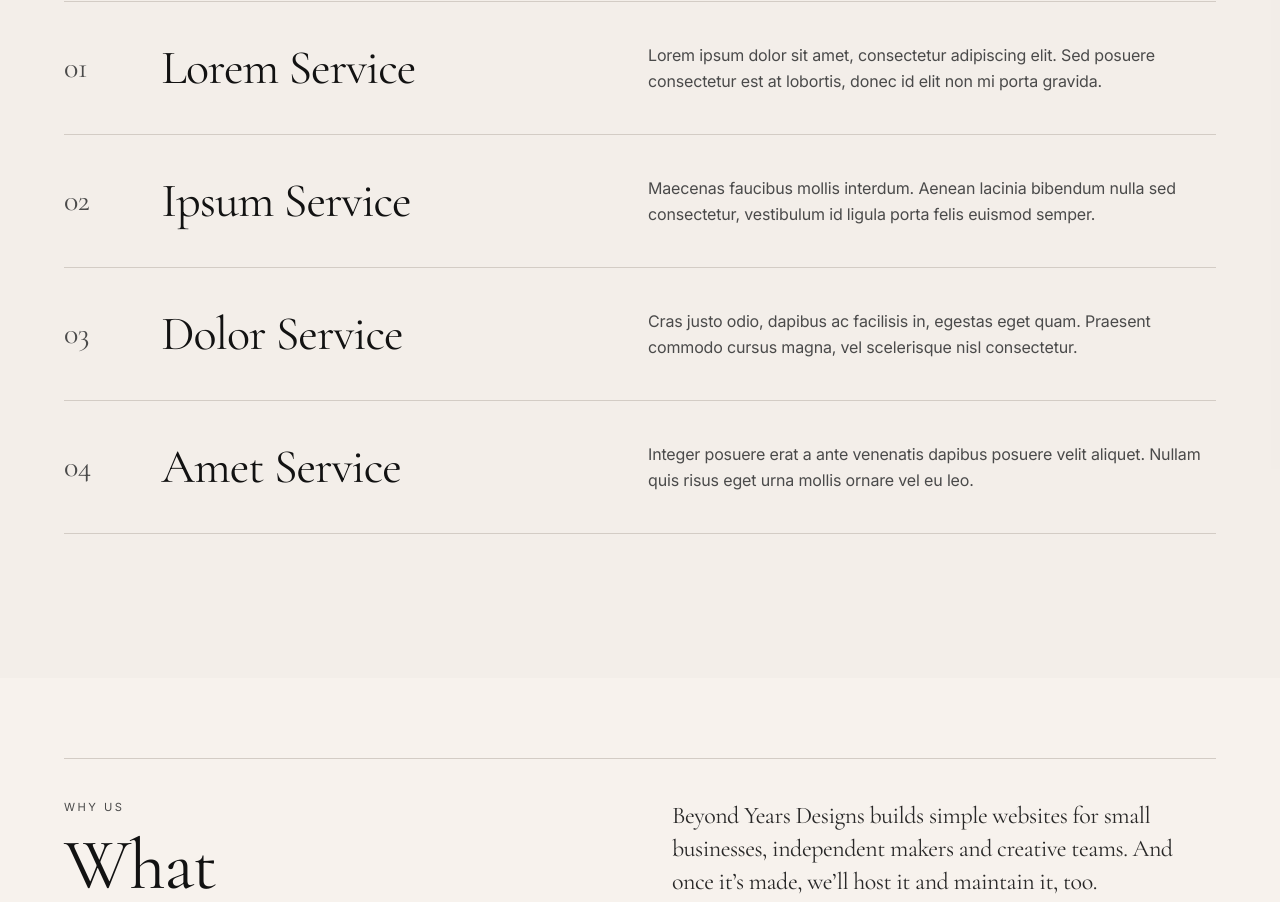
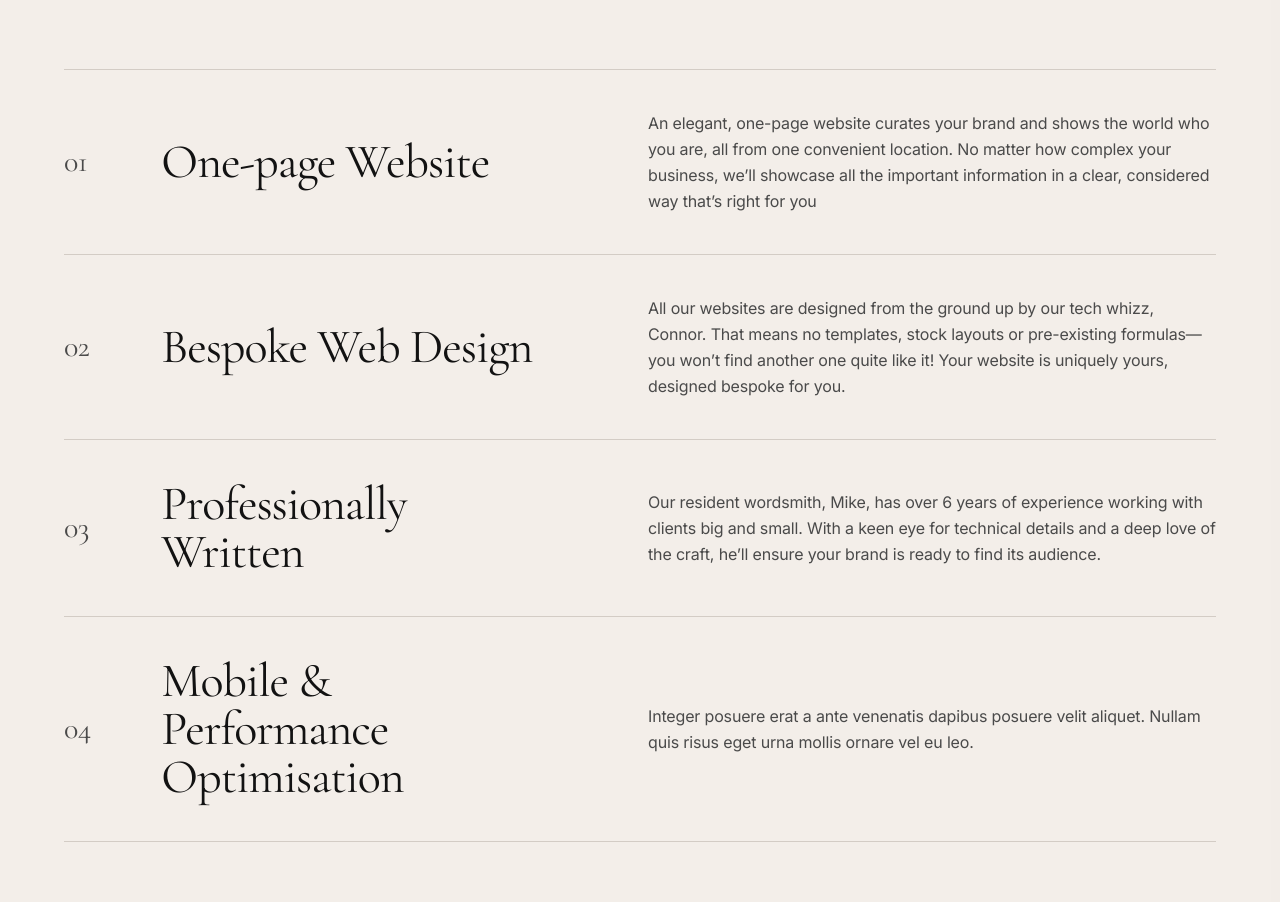
Before and after one commit to CJD115/Beyond-Years-Designs, a React (Vite) app: page / in a window 1280 px wide. Shown: the part 5882-6784 px from the top of the page. Built offline with nearby package versions, Linux system fonts and the light colour scheme.

Commit message:
Added copy for services, About section copy updated. Proccess new copy added

```diff
--- a/src/components/studio/About.jsx
+++ b/src/components/studio/About.jsx
@@ -4,13 +4,13 @@ const TEAM = [
   {
     name: "Connor",
     role: "Tech Whizz",
-    bio: "Lorem ipsum dolor sit amet, consectetur adipiscing elit. Integer posuere erat a ante venenatis dapibus posuere velit aliquet.",
+    bio: "Connor is the tech whizz behind BEYOND YEARS DESIGNS. A full-stack developer with several years of experience, he’s built websites and digital applications across industries from local high-street hairdressers to nationally accredited auction houses and high-end property developers. He handles the technical side of every project, from building the site itself to making sure everything works as it should. ",
     image: "",
   },
   {
     name: "Mike",
     role: "Copywriter",
-    bio: "Praesent commodo cursus magna, vel scelerisque nisl consectetur et. Cras mattis consectetur purus sit amet fermentum.",
+    bio: "Mike is the resident wordsmith at BEYOND YEARS DESIGNS, bringing four years of professional writing experience to the team. He’s written for businesses across automotive resale, financial advice, and construction, as well as working on creative writing of his own. He takes care of the words: shaping the information, finding the right way to say it, and making sure your website actually sounds like your business.",
     image: "",
   },
 ];
--- a/src/components/studio/Footer.jsx
+++ b/src/components/studio/Footer.jsx
@@ -49,7 +49,7 @@ export default function Footer() {
 
         <div className="mt-16 md:mt-24 flex flex-col md:flex-row md:items-end md:justify-between gap-6">
           <p className="font-display text-[12vw] md:text-[8vw] leading-[0.85] tracking-[-0.03em] text-background/90">
-            Lorem, XX
+            Bristol, UK
           </p>
           <div className="flex flex-col md:items-end gap-1 text-sm text-background/50">
             <span className="flex items-center gap-2">
--- a/src/components/studio/Process.jsx
+++ b/src/components/studio/Process.jsx
@@ -4,7 +4,7 @@ const STEPS = [
   {
     no: "01",
     title: "Groundwork",
-    body: "Firstly, we’ll discuss the kind of style and content you might want, and get an understanding of your vision for the site. We’ll arrange any follow-ups and outline theprocess going forward in more detail. ",
+    body: "First of, we’ll discuss the kind of style and content you want, and get an understanding of your vision for the site. We’ll arrange any follow-ups and outline the process going forward in more detail.",
   },
   {
     no: "02",
--- a/src/components/studio/Services.jsx
+++ b/src/components/studio/Services.jsx
@@ -4,22 +4,22 @@ import Reveal from "./Reveal";
 const SERVICES = [
   {
     no: "01",
-    title: "Lorem Service",
-    body: "Lorem ipsum dolor sit amet, consectetur adipiscing elit. Sed posuere consectetur est at lobortis, donec id elit non mi porta gravida.",
+    title: "One-page Website",
+    body: "An elegant, one-page website curates your brand and shows the world who you are, all from one convenient location. No matter how complex your business, we’ll showcase all the important information in a clear, considered way that’s right for you",
   },
   {
     no: "02",
-    title: "Ipsum Service",
-    body: "Maecenas faucibus mollis interdum. Aenean lacinia bibendum nulla sed consectetur, vestibulum id ligula porta felis euismod semper.",
+    title: "Bespoke Web Design",
+    body: "All our websites are designed from the ground up by our tech whizz, Connor. That means no templates, stock layouts or pre-existing formulas—you won’t find another one quite like it! Your website is uniquely yours, designed bespoke for you.",
   },
   {
     no: "03",
-    title: "Dolor Service",
-    body: "Cras justo odio, dapibus ac facilisis in, egestas eget quam. Praesent commodo cursus magna, vel scelerisque nisl consectetur.",
+    title: "Professionally Written",
+    body: "Our resident wordsmith, Mike, has over 6 years of experience working with clients big and small. With a keen eye for technical details and a deep love of the craft, he’ll ensure your brand is ready to find its audience.",
   },
   {
     no: "04",
-    title: "Amet Service",
+    title: "Mobile & Performance Optimisation",
     body: "Integer posuere erat a ante venenatis dapibus posuere velit aliquet. Nullam quis risus eget urna mollis ornare vel eu leo.",
   },
 ];
@@ -31,9 +31,9 @@ export default function Services() {
         <Reveal className="mb-16 md:mb-20 border-t border-border pt-10">
           <p className="eyebrow mb-4">Services</p>
           <h2 className="font-display text-5xl md:text-7xl leading-[0.95] max-w-3xl">
-            Lorem ipsum,
+             Everything your business needs,
             <br />
-            <span className="font-serif-italic text-accent">dolor amet.</span>
+            <span className="font-serif-italic text-accent">in one focused website.</span>
           </h2>
         </Reveal>
 
--- a/src/components/studio/WhyStudio.jsx
+++ b/src/components/studio/WhyStudio.jsx
@@ -24,9 +24,8 @@ export default function WhyStudio() {
           <div className="md:col-span-6 md:col-start-7 flex flex-col">
             <Reveal delay={0.1}>
               <p className="text-xl md:text-2xl font-display leading-snug text-foreground/90 max-w-xl mb-10">
-                Beyond Years Designs builds simple websites for small
-                businesses, independent makers and creative teams. And once it’s
-                made, we’ll host it and maintain it, too.
+                We build, host, and maintain websites for small businesses,
+                independent makers and creative teams.
               </p>
             </Reveal>
             <ul className="flex flex-col">
```
